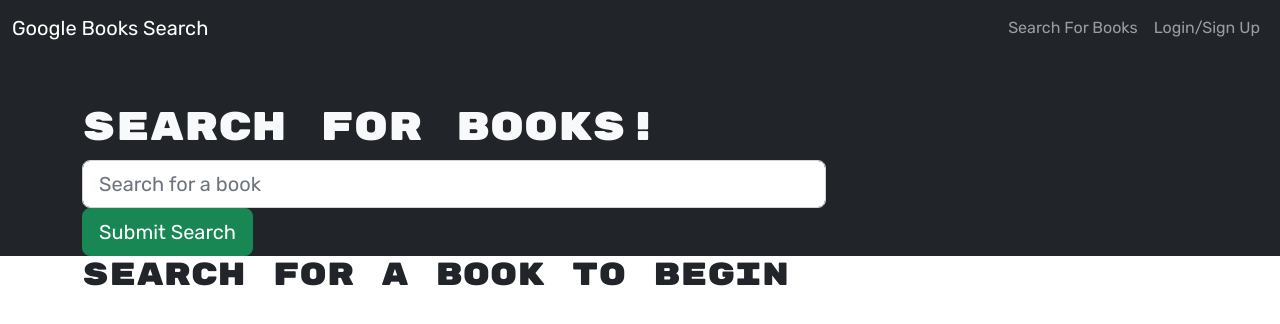
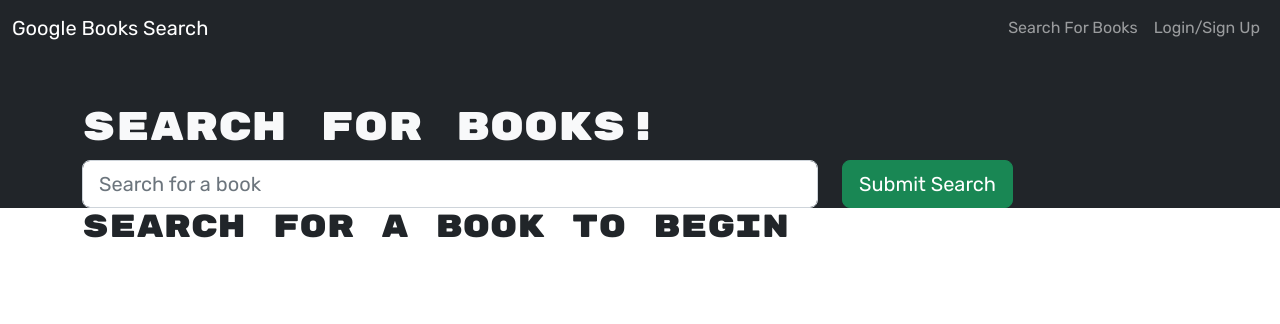
Before and after one commit to kristermyr/BookSearchEngine, a React (Create React App) app in the folder client/: page / in a window 1280 px wide. Shown: the top 324 px of the page. Built offline with nearby package versions, Linux system fonts and the light colour scheme.

Commit message:
page finally working again!

```diff
--- a/client/src/App.js
+++ b/client/src/App.js
@@ -36,11 +36,11 @@
         <Routes>
           <Route
             path='/'
-            element={<SearchBooks />}
+            element={<SearchBooks/>}
           />
           <Route
             path='/saved'
-            element={<SavedBooks />}
+            element={<SavedBooks/>}
           />
           <Route
             path='*'
--- a/client/src/pages/SearchBooks.js
+++ b/client/src/pages/SearchBooks.js
@@ -93,7 +93,7 @@
         <Container>
           <h1>Search for Books!</h1>
           <Form onSubmit={handleFormSubmit}>
-            <Form.Row>
+            <Row>
               <Col xs={12} md={8}>
                 <Form.Control
                   name='searchInput'
@@ -109,7 +109,7 @@
                   Submit Search
                 </Button>
               </Col>
-            </Form.Row>
+            </Row>
           </Form>
         </Container>
       </div>
```
Also changed, not shown: client/package.json (+11 -13 lines), 1 other file (tests, documents, lock files or other folders).
